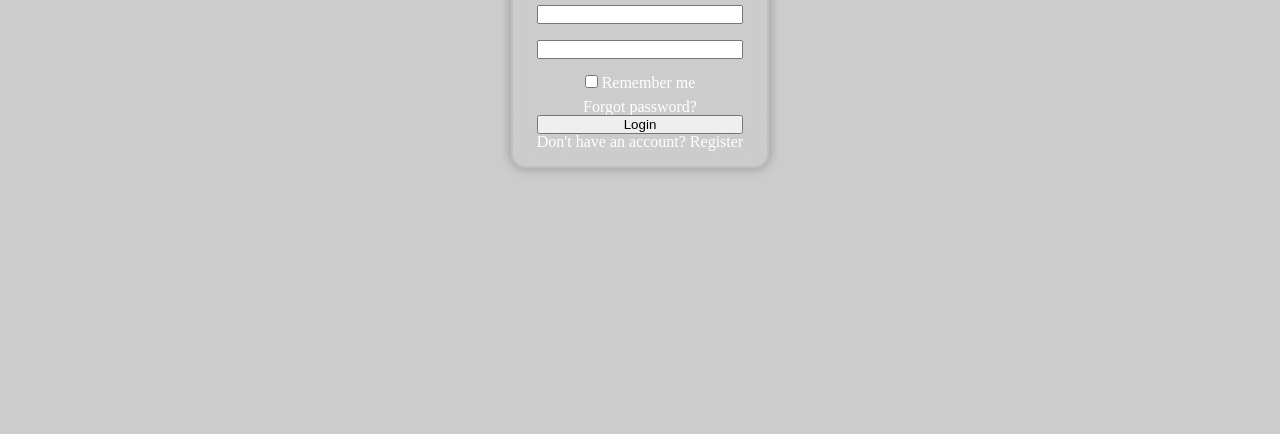
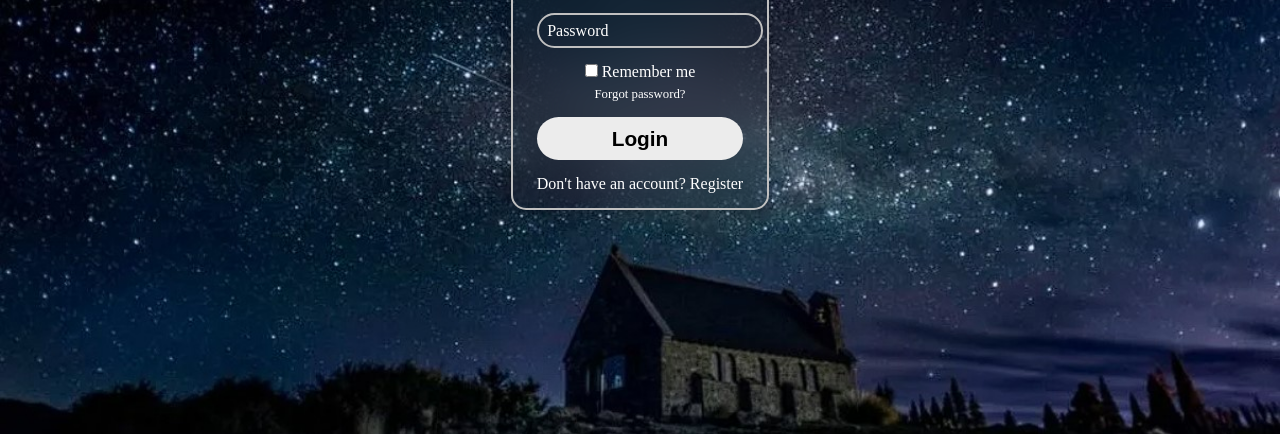
Before and after one commit to alekseygurenkov/portfolio_adaptiv, a plain HTML site: page new_function/login.html in a window 1280 px wide. Shown: the part 366-800 px from the top of the page. Drawn offline with Linux system fonts and the light colour scheme.

Commit message:
доделал стили окна ввода пофиксил ошибки

```diff
--- a/new_function/login.css
+++ b/new_function/login.css
@@ -10,7 +10,7 @@
 }
 
 body {
-background: rgba(0, 0, 0, 0.2) url('bg-image.jpg')
+background: rgba(0, 0, 0, 0.2) url('./resources/bg-image.jpeg')
 center/cover no-repeat fixed;
 }
 
@@ -95,7 +95,7 @@ a:hover {
     flex-direction: column;
 }
 
-.imput-field {
+.input-field {
     width: 100%;
     padding: 0.5rem;
     border: 2px solid var(--primary-color);
@@ -113,8 +113,8 @@ a:hover {
     transition: 0.2s;
 }
 
-.imput-field:focus~.label,
-.imput-field:valid~.label {
+.input-field:focus~.label,
+.input-field:valid~.label {
     position: absolute;
     top: 0%;
     left: 0%;
@@ -136,3 +136,32 @@ a:hover {
     align-items: center;
     gap: 0.5rem;
 }
+
+.forgot {
+    font-size: clamp(0.7rem, 2vw, 0.8rem);
+}
+
+/* кнопка логин */
+.input-login {
+    width: 100%;
+    padding: 0.6rem;
+    border: none;
+    border-radius: 30px;
+    background: #ececec;
+    font-size: clamp(1rem, 3vw, 1.3rem);
+    font-weight: 600;
+    cursor: pointer;
+    transition: 0.3s;
+}
+
+.input-login:hover {
+    background: var(--secondary-color);
+}
+
+.register {
+    text-align: center;
+}
+
+.register a {
+    font-weight: 500;
+}
```
Also changed, not shown: new_function/login.html (+1 -1 lines), new_function/resources/bg-image.jpeg (added).
